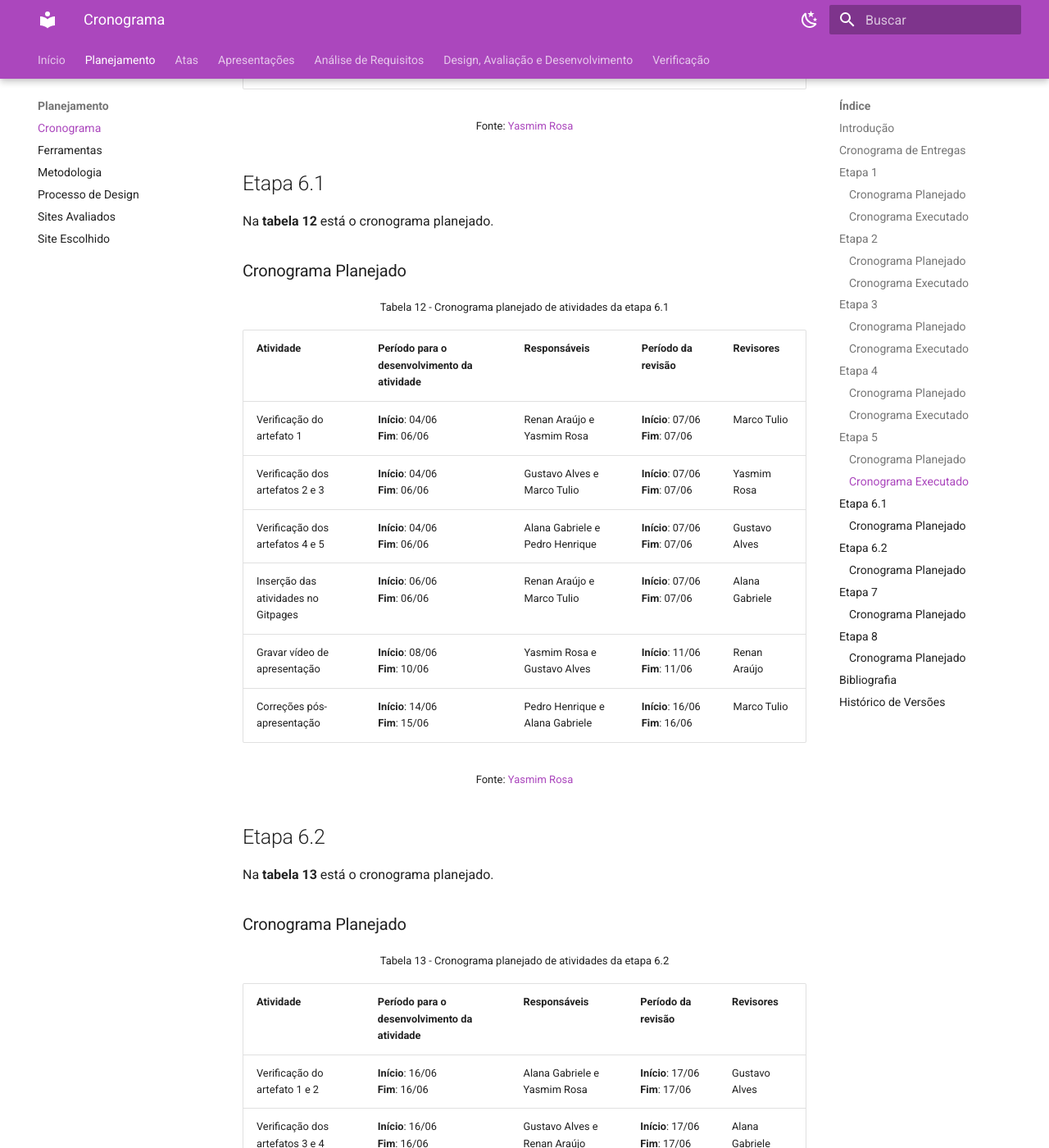
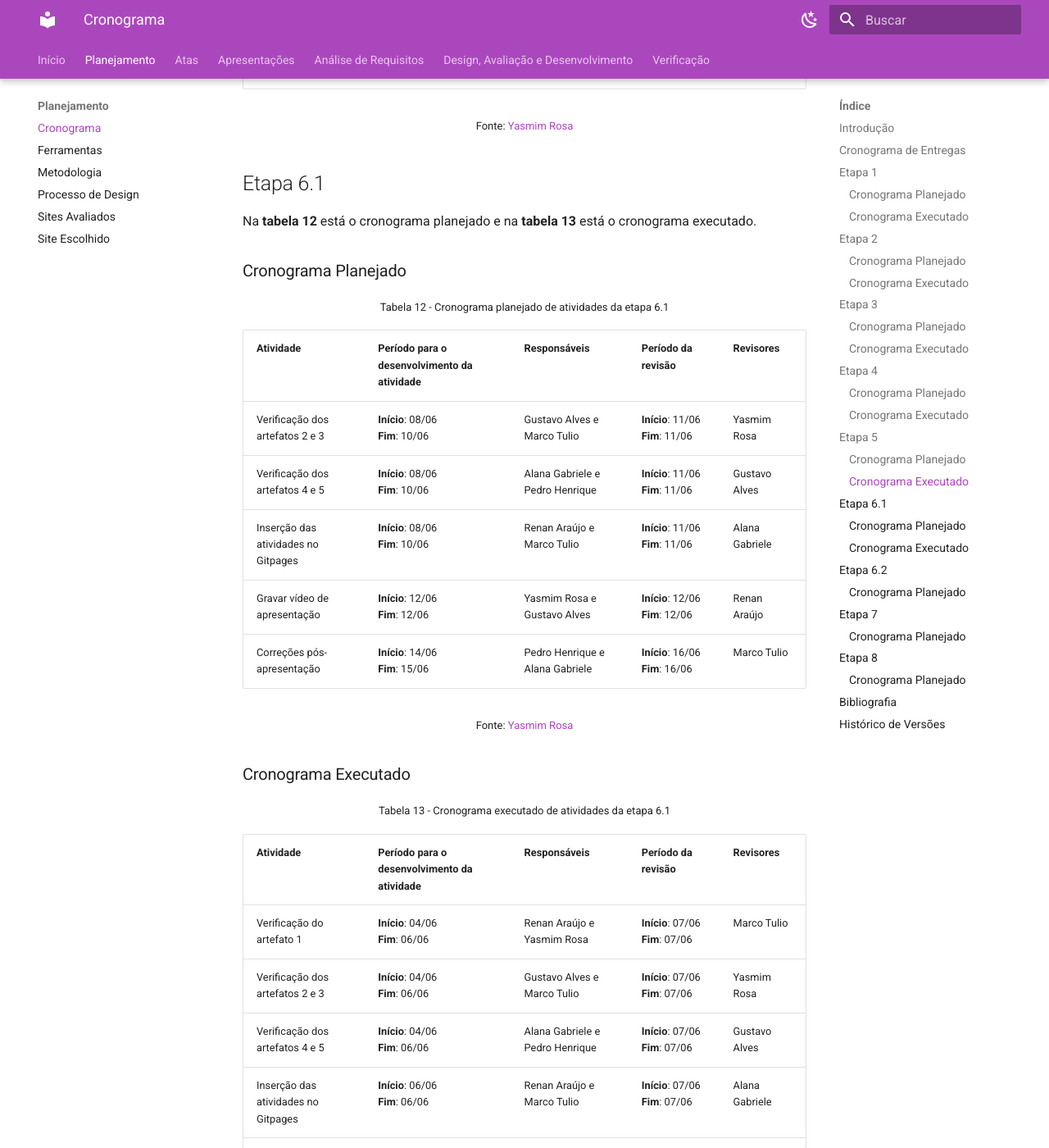
Before and after one commit to Interacao-Humano-Computador/2024.1-Grupo08, an MkDocs documentation site: the page built from docs/planejamento/cronograma.md, in a window 1280 px wide and 1400 px high, scrolled down 10253 px. Shown: the whole window at 82% size. Built offline with MkDocs 1.6.1 and Material for MkDocs 9.7.7, drawn with Linux system fonts in a browser that asks for light colours; some of the changed text lies outside the part shown.

Commit message:
cronograma

```diff
--- a/docs/planejamento/cronograma.md
+++ b/docs/planejamento/cronograma.md
@@ -209,10 +209,25 @@ Na **tabela 11** está o cronograma executado.
 <font size="2"><p style="text-align: center">Fonte: [Yasmim Rosa](https://github.com/yaskisoba)</p></font>
 
 ## Etapa 6.1
-Na **tabela 12** está o cronograma planejado.
+Na **tabela 12** está o cronograma planejado e na **tabela 13** está o cronograma executado.
 ### Cronograma Planejado
 
 <font size="2"><p style="text-align: center">Tabela 12 - Cronograma planejado de atividades da etapa 6.1 </p></font>
+
+
+| Atividade                       | Período para o desenvolvimento da atividade | Responsáveis             | Período da revisão | Revisores |
+|--------------------------------- |--------------------------------------------|--------------------------|--------------------|-----------|
+| Verificação dos artefatos  2 e 3 | **Início**: 08/06 <br> **Fim**: 10/06  | Gustavo Alves e Marco Tulio     | **Início**: 11/06 <br> **Fim**: 11/06 | Yasmim Rosa     |
+| Verificação dos artefatos  4 e 5 | **Início**: 08/06 <br> **Fim**: 10/06 | Alana Gabriele e Pedro Henrique |**Início**: 11/06 <br> **Fim**: 11/06| Gustavo Alves     |
+| Inserção das atividades no Gitpages | **Início**: 08/06 <br> **Fim**: 10/06 | Renan Araújo e Marco Tulio |**Início**: 11/06 <br> **Fim**: 11/06| Alana Gabriele   |
+| Gravar vídeo de apresentação     | **Início**: 12/06 <br> **Fim**: 12/06 | Yasmim Rosa e Gustavo Alves |**Início**: 12/06 <br> **Fim**: 12/06| Renan Araújo     |
+| Correções pós-apresentação       | **Início**: 14/06 <br> **Fim**: 15/06 | Pedro Henrique e Alana Gabriele  |**Início**: 16/06 <br> **Fim**: 16/06 |  Marco Tulio        |
+
+<font size="2"><p style="text-align: center">Fonte: [Yasmim Rosa](https://github.com/yaskisoba)</p></font>
+
+### Cronograma Executado
+
+<font size="2"><p style="text-align: center">Tabela 13 - Cronograma executado de atividades da etapa 6.1 </p></font>
 
 
 | Atividade                       | Período para o desenvolvimento da atividade | Responsáveis             | Período da revisão | Revisores |
@@ -226,13 +241,11 @@ Na **tabela 12** está o cronograma planejado.
 
 <font size="2"><p style="text-align: center">Fonte: [Yasmim Rosa](https://github.com/yaskisoba)</p></font>
 
-
-
 ## Etapa 6.2
-Na **tabela 13** está o cronograma planejado.
+Na **tabela 14** está o cronograma planejado.
 ### Cronograma Planejado
 
-<font size="2"><p style="text-align: center">Tabela 13 - Cronograma planejado de atividades da etapa 6.2 </p></font>
+<font size="2"><p style="text-align: center">Tabela 14 - Cronograma planejado de atividades da etapa 6.2 </p></font>
 
 | Atividade                       | Período para o desenvolvimento da atividade | Responsáveis             | Período da revisão | Revisores |
 |--------------------------------- |--------------------------------------------|--------------------------|--------------------|-----------|
@@ -247,10 +260,10 @@ Na **tabela 13** está o cronograma planejado.
 
 
 ## Etapa 7
-Na **tabela 14** está o cronograma planejado.
+Na **tabela 15** está o cronograma planejado.
 ### Cronograma Planejado
 
-<font size="2"><p style="text-align: center">Tabela 14 - Cronograma planejado de atividades da etapa 7 </p></font>
+<font size="2"><p style="text-align: center">Tabela 15 - Cronograma planejado de atividades da etapa 7 </p></font>
 
 
 | Atividade                       | Período para o desenvolvimento da atividade | Responsáveis             | Período da revisão | Revisores |
@@ -266,10 +279,10 @@ Na **tabela 14** está o cronograma planejado.
 
 
 ## Etapa 8
-Na **tabela 15** está o cronograma planejado.
+Na **tabela 16** está o cronograma planejado.
 ### Cronograma Planejado
 
-<font size="2"><p style="text-align: center">Tabela 15 - Cronograma planejado de atividades da etapa 8 </font>
+<font size="2"><p style="text-align: center">Tabela 16 - Cronograma planejado de atividades da etapa 8 </font>
 
 
 | Atividade                       | Período para o desenvolvimento da atividade | Responsáveis             | Período da revisão | Revisores |
```
Also changed, not shown: docs/verificacao/planej_verificacao.md (+31 -30 lines).
